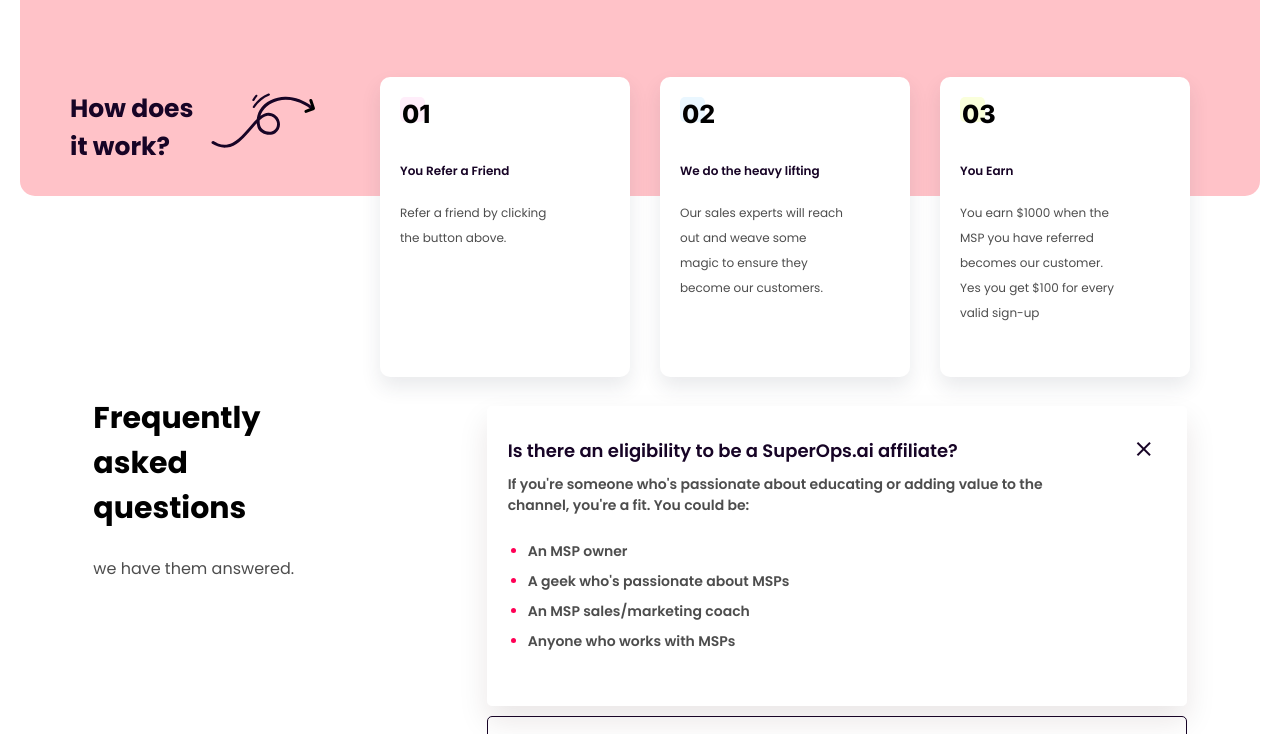
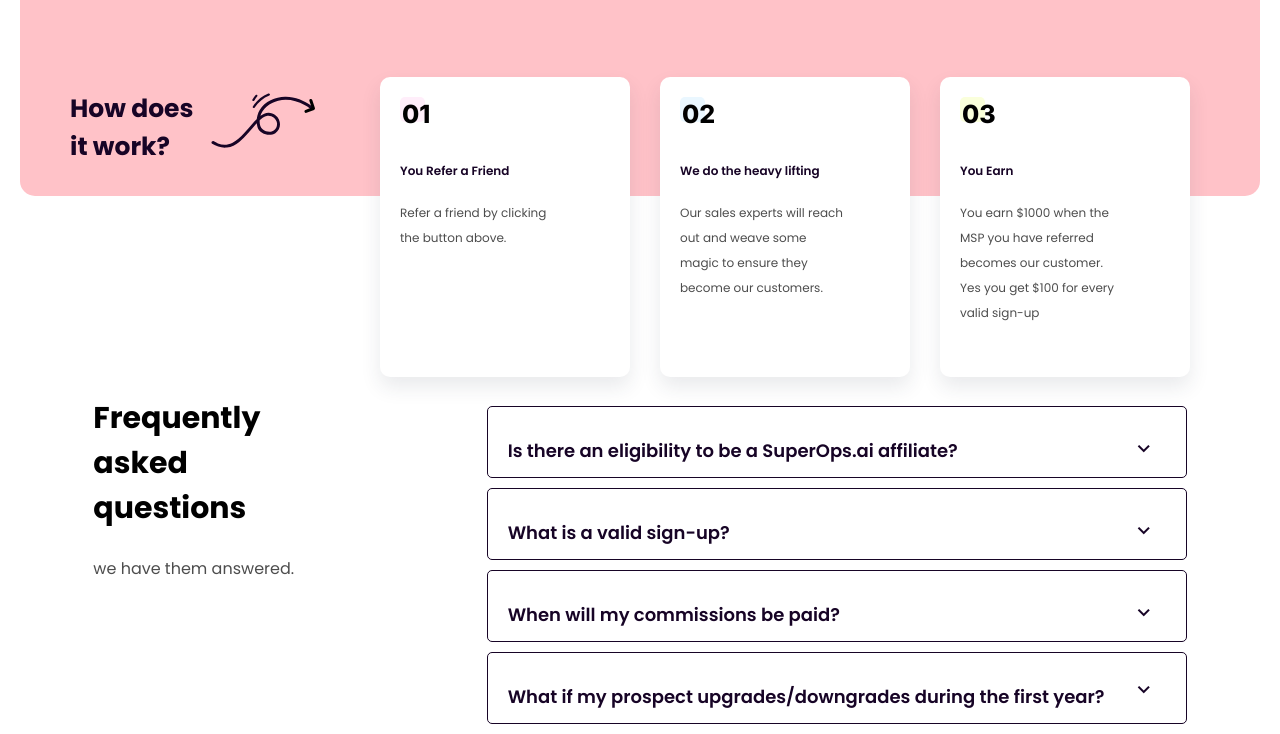
Before and after one commit to saranmary/SuperOps-Design, a plain HTML site: page index.html in a window 1280 px wide. Both pictures are taken after a click on the element 836 px from the left and 1125 px from the top of the page. Shown: the part 683-1417 px from the top of the page. Drawn offline with nearby package versions, Linux system fonts and the light colour scheme.

Commit message:
Update index.html
Added action for accordion menus

```diff
--- a/index.html
+++ b/index.html
@@ -102,7 +102,7 @@
         <div class="ques2">we have them answered. </div>
       </div>
       <div class="part2">
-        <div class="questions">
+        <div class="questions animate">
           <div class="all1">Is there an eligibility to be a SuperOps.ai affiliate? <span class="material-symbols-outlined">close</span></div>
           <div class="all2">If you're someone who's passionate about educating or adding value to the channel, you're a fit. You could be:
             <div class="all3">
@@ -116,24 +116,68 @@
           </div>
 
         </div>
-        <div class="questions">What is a valid sign-up?<span class="material-symbols-outlined" >stat_minus_1</span></div>
+        <div class="questions">
+          <div class="all1">What is a valid sign-up? <span class="material-symbols-outlined">stat_minus_1</span></div>
+          <div class="all2">If you're someone who's passionate about educating or adding value to the channel, you're a fit. You could be:
+            <div class="all3">
+              <ul>
+                <li>An MSP owner</li>
+                <li>A geek who's passionate about MSPs</li>
+                <li>An MSP sales/marketing coach</li>
+                <li>Anyone who works with MSPs</li>
+              </ul>
+            </div>
+          </div>
+        </div>
 
-        <div class="questions">When will my commissions be paid?<span class="material-symbols-outlined" >stat_minus_1</span></div>
-        <div class="questions"><div style="width: 480px;">What if my prospect upgrades/downgrades during the first year?<span class="material-symbols-outlined" style="bottom: 40px;" >stat_minus_1</span></div></div>
+        <div class="questions">
+          <div class="all1">When will my commissions be paid? <span class="material-symbols-outlined">stat_minus_1</span></div>
+          <div class="all2">If you're someone who's passionate about educating or adding value to the channel, you're a fit. You could be:
+            <div class="all3">
+              <ul>
+                <li>An MSP owner</li>
+                <li>A geek who's passionate about MSPs</li>
+                <li>An MSP sales/marketing coach</li>
+                <li>Anyone who works with MSPs</li>
+              </ul>
+            </div>
+          </div>
+        </div>
+        <div class="questions">
+          <div class="all1">What if my prospect upgrades/downgrades during the first year?<span class="material-symbols-outlined" style="top: 25px;">stat_minus_1</span></div>
+          <div class="all2">If you're someone who's passionate about educating or adding value to the channel, you're a fit. You could be:
+            <div class="all3">
+              <ul>
+                <li>An MSP owner</li>
+                <li>A geek who's passionate about MSPs</li>
+                <li>An MSP sales/marketing coach</li>
+                <li>Anyone who works with MSPs</li>
+              </ul>
+            </div>
+          </div>
+        </div>
       </div>
     </div>
   </section>
   <script>
 
-    let a = document.querySelectorAll('.questions');
+  let a = document.querySelectorAll('.questions');
 
     a.forEach(element => {
 
       element.addEventListener('click',function(){
-        a.forEach(b => b.classList.remove('question1'));
-
-        this.classList.add('question1')
-
+        if (!this) {
+            return;
+        }
+        let iconEle = this.getElementsByClassName('material-symbols-outlined')[0];
+        let iconName = iconEle.innerText;
+        if (iconName === 'close') {
+            iconEle.innerText='stat_minus_1';
+            this.classList.remove('animate');
+            return;
+        }
+        this.classList.add('animate');
+        iconEle.innerText='close';
       })
 
     });
```
